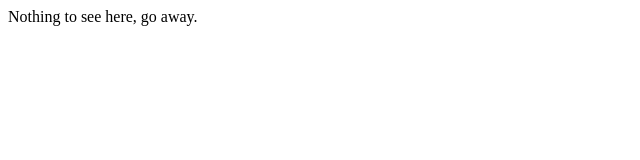
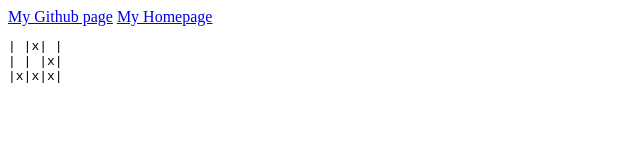
Before and after one commit to pyropeter/pyropeter.github.com, a plain HTML site: page index.html in a window 1280 px wide. Shown: the whole page, without its empty margins (0-640 px from the left). Drawn offline with Linux system fonts and the light colour scheme.

Commit message:
updated, höhö

```diff
--- a/index.html
+++ b/index.html
@@ -1,2 +1,9 @@
 <html>
-Nothing to see here, go away.
+<a href="http://github.com/pyropeter">My Github page</a>
+<a href="http://keks.selfip.org">My Homepage</a>
+
+<pre>
+| |x| |
+| | |x|
+|x|x|x|
+</pre>
```
